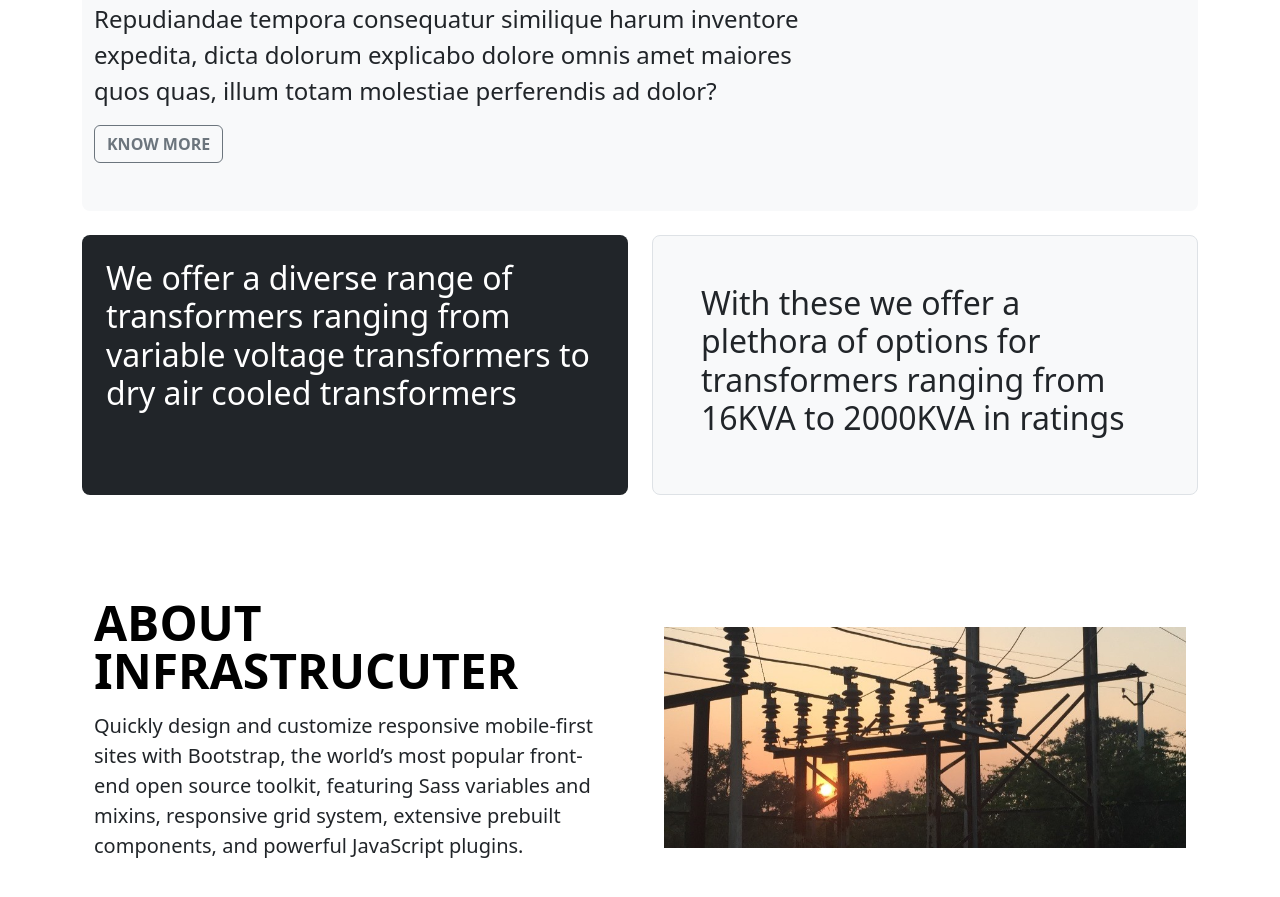
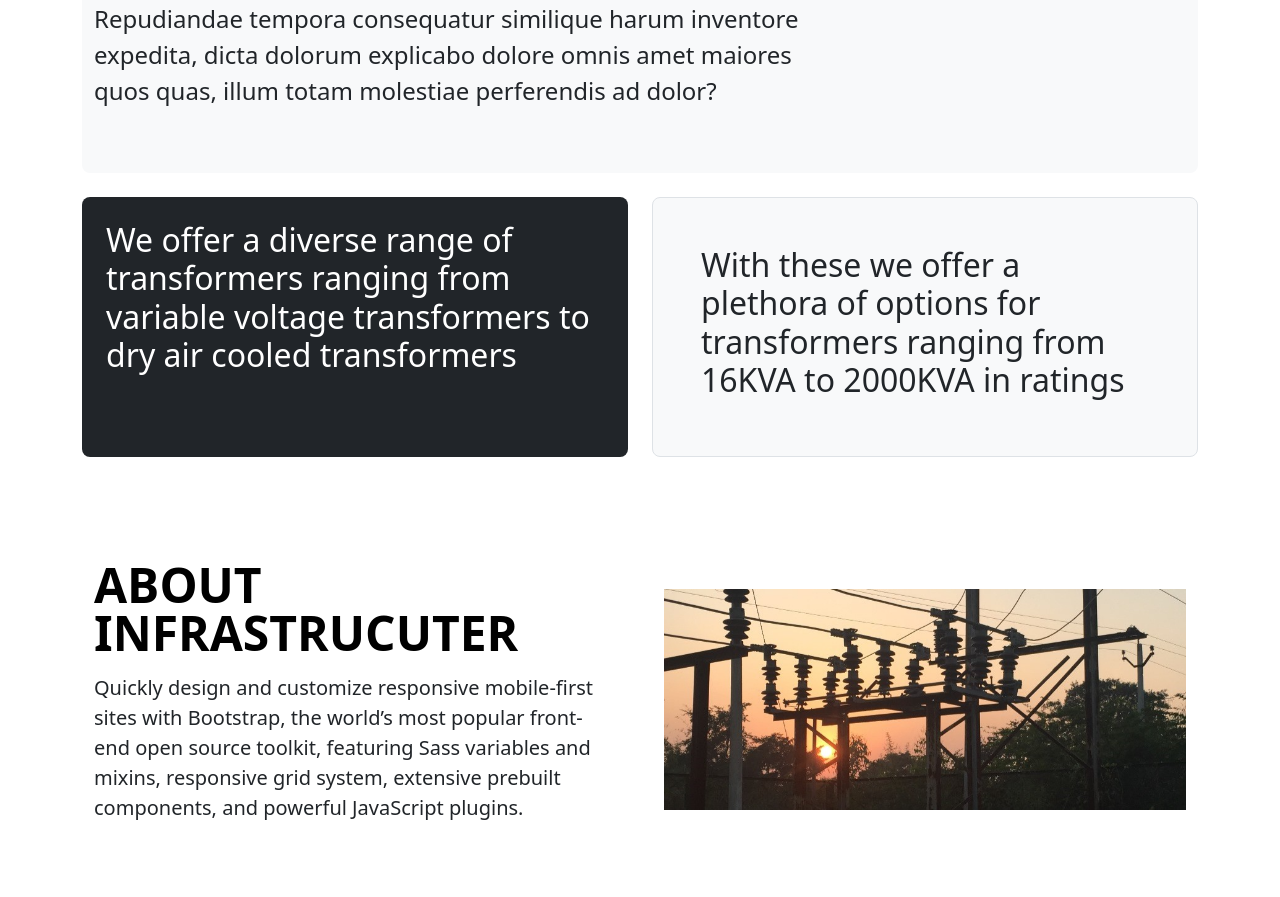
Before and after one commit to sarthak25sharma/SamTech, a React (Create React App) app in the folder sam/: page /Home in a window 1280 px wide. Shown: the part 1527-2424 px from the top of the page. Built offline with nearby package versions, Linux system fonts and the light colour scheme.

Commit message:
Update product.jsx

```diff
--- a/sam/src/product.jsx
+++ b/sam/src/product.jsx
@@ -13,7 +13,7 @@ function Product() {
         <div className="container-fluid py-5 ">
           <h1 className="display-5 fw-bold">Aluminium Distribution & Copper wound</h1>
           <p className="col-md-8 fs-4">Lorem ipsum dolor sit amet consectetur adipisicing elit. Repudiandae tempora consequatur similique harum inventore expedita, dicta dolorum explicabo dolore omnis amet maiores quos quas, illum totam molestiae perferendis ad dolor?</p>
-          <button className="btn btn-outline-secondary fw-bold" type="button">KNOW MORE</button>
+
         </div>
       </div>
 
```
